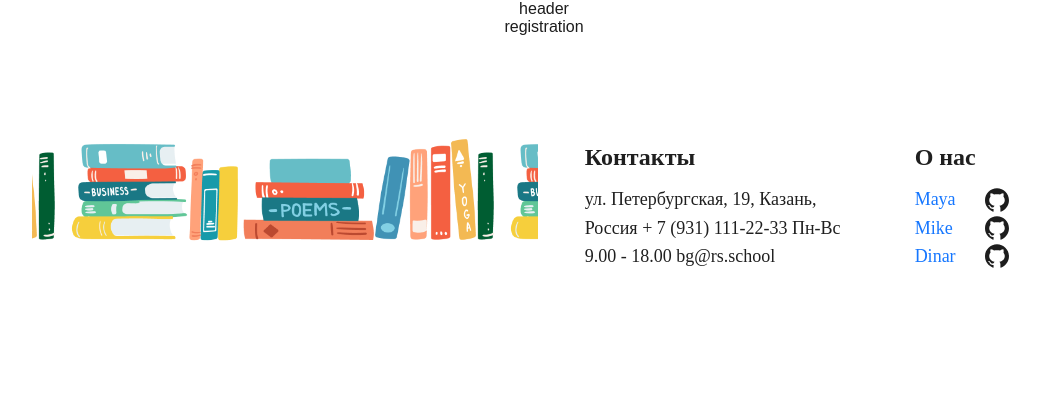
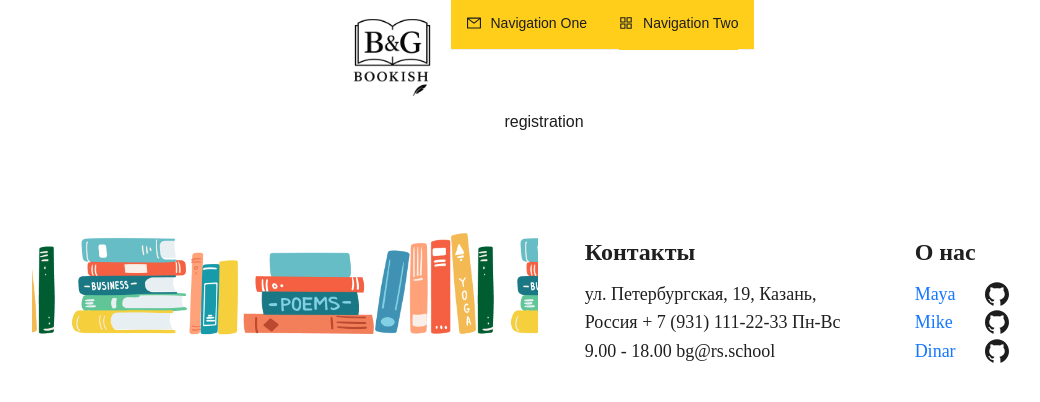
Before and after one commit to Korneim/eCommerce-Application, a React (Vite) app in the folder eCommerce-app/: page /registration in a window 1280 px wide. Shown: the top 402 px of the page, without its empty margins (96-1136 px from the left). Built offline with nearby package versions, Linux system fonts and the light colour scheme; a web font is replaced by a local one.

Commit message:
feat: create logic

```diff
--- a/eCommerce-app/src/App.tsx
+++ b/eCommerce-app/src/App.tsx
@@ -16,6 +16,10 @@ export const App: FC = () => {
                         fontSize: 18,
                         fontFamily: 'Mulish',
                     },
+                    Menu: {
+                        horizontalItemSelectedColor: '#ffce1a',
+                        horizontalItemHoverColor: '#ffce1a',
+                    },
                     Carousel: {
                         arrowSize: 50,
                         arrowOffset: 20,
--- /dev/null
+++ b/eCommerce-app/src/components/header/Header.tsx
@@ -0,0 +1,23 @@
+import { Flex, Image } from 'antd';
+import type { FC } from 'react';
+import logo from '../../assets/images/logo.png';
+import { useNavigate } from 'react-router-dom';
+import { routes } from '../../utils/router/routes.ts';
+import { NavigateBlock } from './Navigate.tsx';
+
+export const Header: FC = () => {
+    const navigate = useNavigate();
+
+    return (
+        <Flex>
+            <Flex
+                onClick={() => {
+                    navigate(routes.root);
+                }}
+            >
+                <Image width={117} height={113} src={logo} preview={false} />
+            </Flex>
+            <NavigateBlock />
+        </Flex>
+    );
+};
--- /dev/null
+++ b/eCommerce-app/src/components/header/Navigate.tsx
@@ -0,0 +1,42 @@
+import { AppstoreOutlined, MailOutlined } from '@ant-design/icons';
+import type { MenuProps } from 'antd';
+import { Menu } from 'antd';
+import { useNavigate } from 'react-router-dom';
+import type { FC } from 'react';
+import { useState } from 'react';
+
+type MenuItem = Required<MenuProps>['items'][number];
+
+const items: MenuItem[] = [
+    {
+        label: 'Navigation One',
+        key: '/login',
+        icon: <MailOutlined />,
+    },
+    {
+        label: 'Navigation Two',
+        key: '/',
+        icon: <AppstoreOutlined />,
+    },
+];
+
+export const NavigateBlock: FC = () => {
+    const [current, setCurrent] = useState('/');
+    const navigate = useNavigate();
+
+    const onClick: MenuProps['onClick'] = (e) => {
+        console.log('click ', e);
+        setCurrent(e.key);
+        navigate(e.key);
+    };
+
+    return (
+        <Menu
+            style={{ width: '90%', height: 50, display: 'flex', justifyContent: 'space-evenly' }}
+            onClick={onClick}
+            selectedKeys={[current]}
+            mode="horizontal"
+            items={items}
+        />
+    );
+};
--- a/eCommerce-app/src/components/main-layout/MainLayout.tsx
+++ b/eCommerce-app/src/components/main-layout/MainLayout.tsx
@@ -1,11 +1,12 @@
 import { Outlet } from 'react-router-dom';
 import type { FC } from 'react';
 import { Footer } from '../footer/Footer.tsx';
+import { Header } from '../header/Header.tsx';
 
 export const MainLayout: FC = () => {
     return (
         <>
-            <div>header</div>
+            <Header/>
             <Outlet />
             <Footer />
         </>
```
Also changed, not shown: eCommerce-app/src/assets/images/logo.png (added), 1 other file (tests, documents, lock files or other folders).
